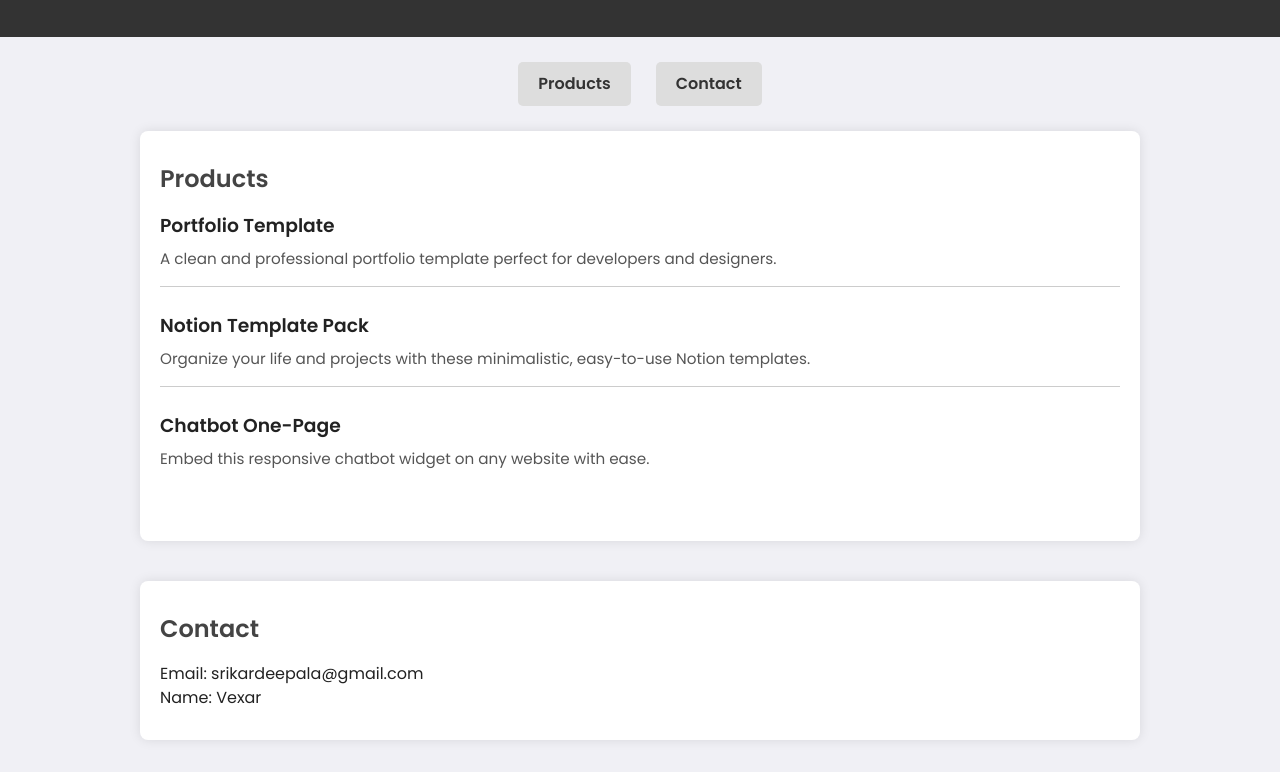
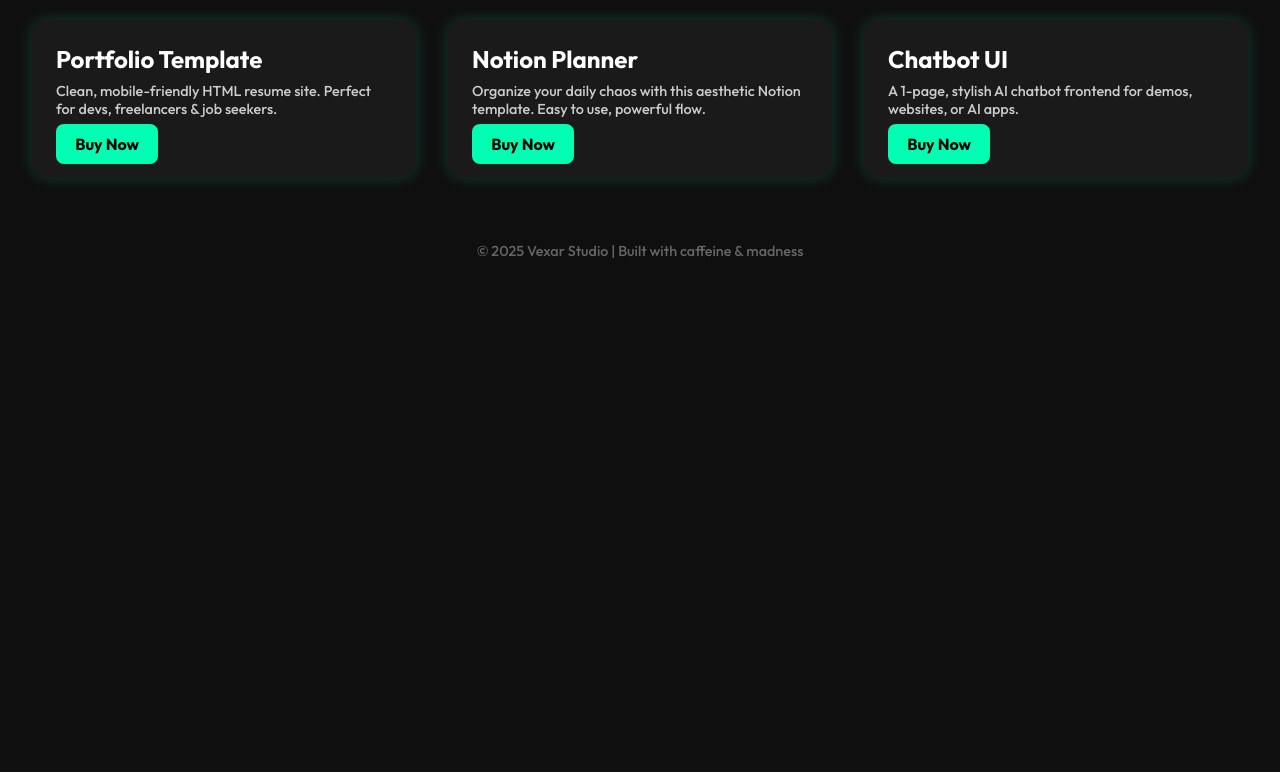
Before and after one commit to srikardeepala/Vexar-store, a plain HTML site: page index.html in a window 1280 px wide. Shown: the part 132-904 px from the top of the page. After the commit the page ends 800 px from the top, so only its background shows below. Drawn offline with Linux system fonts and the light colour scheme.

Commit message:
Update index.html

```diff
--- a/index.html
+++ b/index.html
@@ -2,114 +2,109 @@
 <html lang="en">
 <head>
   <meta charset="UTF-8" />
-  <meta name="viewport" content="width=device-width, initial-scale=1" />
-  <title>Vexar Store - Digital Products</title>
-  <link href="https://fonts.googleapis.com/css2?family=Poppins:wght@400;600&display=swap" rel="stylesheet" />
+  <meta name="viewport" content="width=device-width, initial-scale=1.0"/>
+  <title>Vexar Studio - Digital Products</title>
+  <link href="https://fonts.googleapis.com/css2?family=Outfit:wght@300;500;700&display=swap" rel="stylesheet">
   <style>
     * {
-      margin: 0; padding: 0; box-sizing: border-box; font-family: 'Poppins', sans-serif;
+      margin: 0;
+      padding: 0;
+      box-sizing: border-box;
+      font-family: 'Outfit', sans-serif;
     }
     body {
-      background: #f0f0f5;
-      color: #222;
-      line-height: 1.5;
+      background: #0f0f0f;
+      color: white;
+      padding: 2rem;
     }
     header {
-      background: #333;
-      color: white;
-      padding: 40px 20px;
       text-align: center;
+      padding-bottom: 2rem;
     }
     header h1 {
-      font-size: 2.5em;
-      margin-bottom: 5px;
+      font-size: 3rem;
+      color: #00ffb3;
+      animation: pop 1s ease;
     }
-    nav {
-      display: flex;
-      justify-content: center;
-      gap: 25px;
-      margin: 25px 0;
+    header p {
+      color: #aaa;
+      margin-top: 0.5rem;
     }
-    nav a {
-      color: #333;
+    .grid {
+      display: grid;
+      grid-template-columns: repeat(auto-fit, minmax(280px, 1fr));
+      gap: 2rem;
+    }
+    .card {
+      background: #1a1a1a;
+      padding: 1.5rem;
+      border-radius: 16px;
+      box-shadow: 0 0 15px rgba(0,255,179,0.2);
+      transition: 0.3s ease;
+    }
+    .card:hover {
+      transform: scale(1.03);
+      box-shadow: 0 0 25px rgba(0,255,179,0.3);
+    }
+    .card h2 {
+      font-size: 1.5rem;
+      margin-bottom: 0.5rem;
+    }
+    .card p {
+      font-size: 0.9rem;
+      color: #ccc;
+      margin-bottom: 1rem;
+    }
+    .buy-btn {
+      padding: 0.6rem 1.2rem;
+      background: #00ffb3;
+      border: none;
+      border-radius: 8px;
+      color: #000;
+      font-weight: bold;
+      cursor: pointer;
       text-decoration: none;
-      font-weight: 600;
-      padding: 10px 20px;
-      border-radius: 5px;
-      background: #ddd;
-      transition: background 0.3s ease;
-    }
-    nav a:hover {
-      background: #bbb;
-    }
-    section {
-      max-width: 1000px;
-      margin: auto;
-      padding: 30px 20px;
-      background: white;
-      border-radius: 8px;
-      box-shadow: 0 0 12px rgba(0,0,0,0.1);
-      margin-bottom: 40px;
-    }
-    h2 {
-      margin-bottom: 15px;
-      color: #444;
-    }
-    .product {
-      margin-bottom: 25px;
-      padding-bottom: 15px;
-      border-bottom: 1px solid #ccc;
-    }
-    .product:last-child {
-      border-bottom: none;
-    }
-    .product h3 {
-      font-weight: 700;
-      margin-bottom: 8px;
-    }
-    .product p {
-      font-size: 0.95em;
-      color: #555;
     }
     footer {
-      background: #333;
-      color: white;
       text-align: center;
-      padding: 18px 20px;
+      margin-top: 4rem;
+      color: #666;
+      font-size: 0.9rem;
+    }
+    @keyframes pop {
+      0% { transform: scale(0.5); opacity: 0; }
+      100% { transform: scale(1); opacity: 1; }
     }
   </style>
 </head>
 <body>
   <header>
-    <h1>Vexar Store</h1>
-    <p>Your go-to for digital templates and tools</p>
+    <h1>Vexar Studio</h1>
+    <p>Premium Templates, Tools & Digital Magic</p>
   </header>
-  <nav>
-    <a href="#products">Products</a>
-    <a href="#contact">Contact</a>
-  </nav>
-  <section id="products">
-    <h2>Products</h2>
-    <div class="product">
-      <h3>Portfolio Template</h3>
-      <p>A clean and professional portfolio template perfect for developers and designers.</p>
+
+  <div class="grid">
+    <div class="card">
+      <h2>Portfolio Template</h2>
+      <p>Clean, mobile-friendly HTML resume site. Perfect for devs, freelancers & job seekers.</p>
+      <a href="#" class="buy-btn">Buy Now</a>
     </div>
-    <div class="product">
-      <h3>Notion Template Pack</h3>
-      <p>Organize your life and projects with these minimalistic, easy-to-use Notion templates.</p>
+
+    <div class="card">
+      <h2>Notion Planner</h2>
+      <p>Organize your daily chaos with this aesthetic Notion template. Easy to use, powerful flow.</p>
+      <a href="#" class="buy-btn">Buy Now</a>
     </div>
-    <div class="product">
-      <h3>Chatbot One-Page</h3>
-      <p>Embed this responsive chatbot widget on any website with ease.</p>
+
+    <div class="card">
+      <h2>Chatbot UI</h2>
+      <p>A 1-page, stylish AI chatbot frontend for demos, websites, or AI apps.</p>
+      <a href="#" class="buy-btn">Buy Now</a>
     </div>
-  </section>
-  <section id="contact">
-    <h2>Contact</h2>
-    <p>Email: srikardeepala@gmail.com</p>
-    <p>Name: Vexar</p>
-  </section>
+  </div>
+
   <footer>
-    <p>&copy; 2025 Vexar Store. All rights reserved.</p>
+    &copy; 2025 Vexar Studio | Built with caffeine & madness
   </footer>
 </body>
 </html>
```
